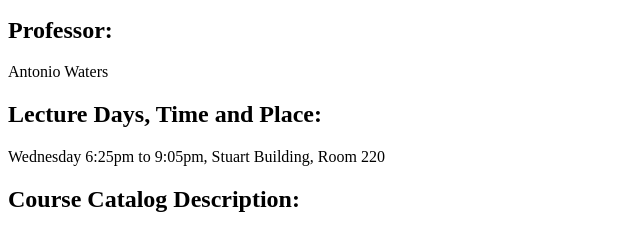
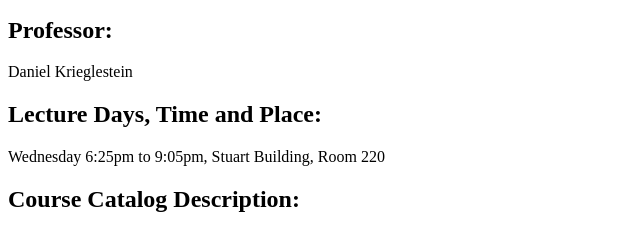
Before and after one commit to Awaters3/lab-2-Antonio-Waters, a plain HTML site: page index.html in a window 1280 px wide. Shown: the part 142-372 px from the top of the page, 0-640 px from the left. Drawn offline with Linux system fonts and the light colour scheme.

Commit message:
Update index.html

```diff
--- a/index.html
+++ b/index.html
@@ -9,7 +9,7 @@
 	<h3>Spring 2013</h3>
 	<p>Antonio waters and awaters3hawk.iit.edu </p>
 	<h2>Professor:</h2>
-	<p>Antonio Waters</p>
+	<p>Daniel Krieglestein</p>
 	<h2>Lecture Days, Time and Place:</h2>
 	<p>Wednesday 6:25pm to 9:05pm, Stuart Building, Room 220</p>
 	<h2>Course Catalog Description:</h2>
```
